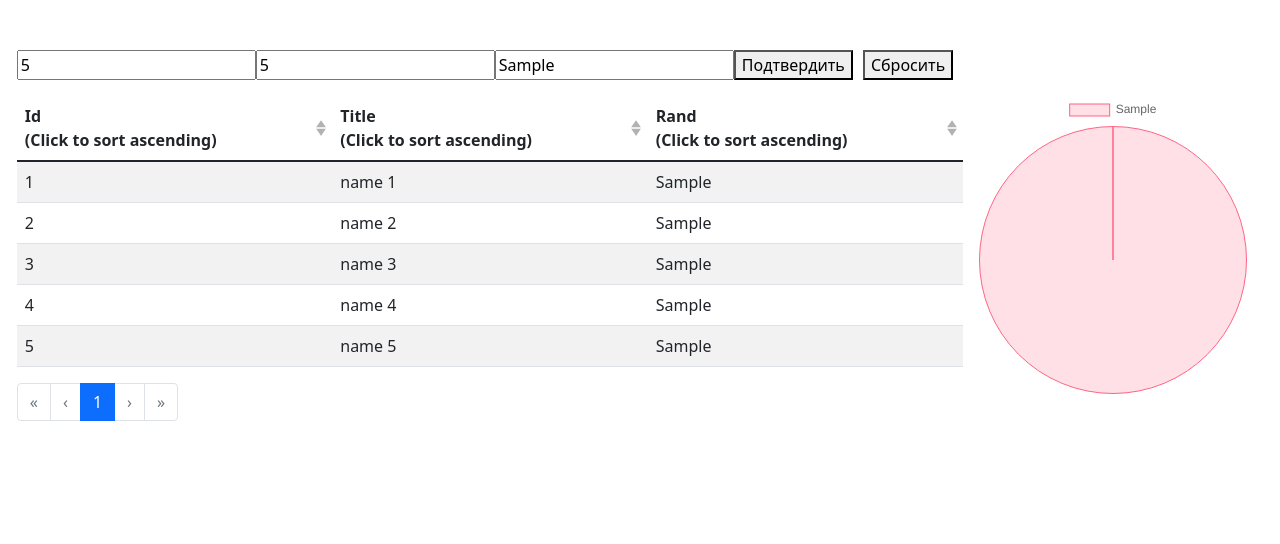
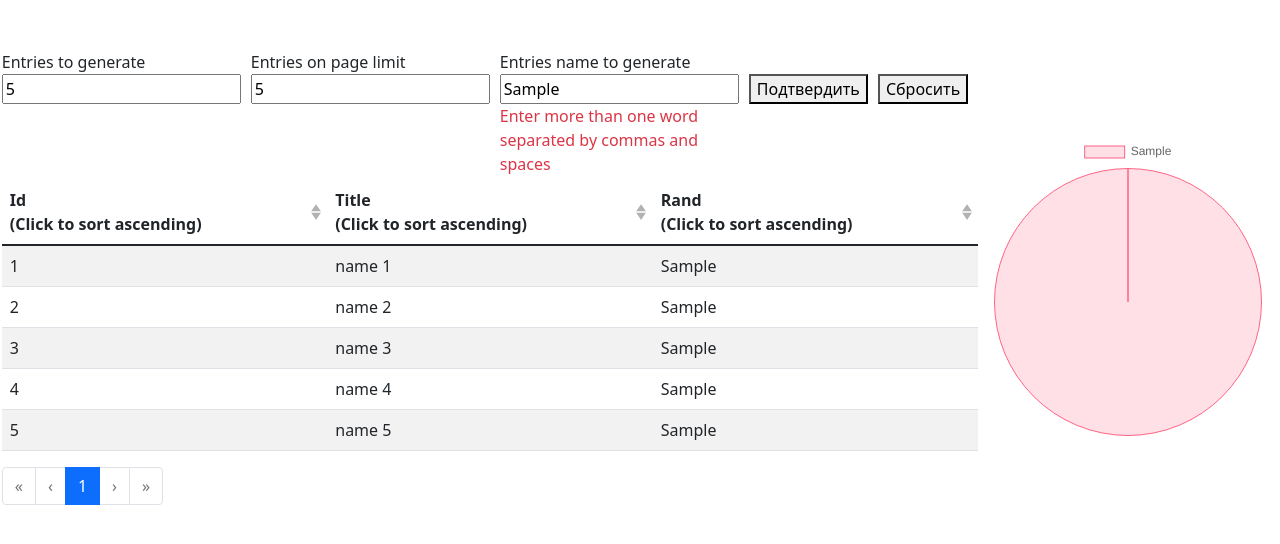
Before and after one commit to RusAlex91/assignment-vue, a Vue app: page / in a window 1280 px wide. Both pictures are taken after typing "5", "5", "Sample" into the empty fields and a click on the button "Подтвердить". Shown: the top 544 px of the page. Built offline with nearby package versions, Linux system fonts and the light colour scheme.

Commit message:
validation inputs impl

```diff
--- a/src/components/GenForm.vue
+++ b/src/components/GenForm.vue
@@ -1,24 +1,48 @@
 <template>
   <div class="">
     <form action="" v-on:submit.prevent>
+      <label>
+        Entries to generate
         <input
           placeholder="0"
           v-model.number="recordsCount"
           type="number"
           class="records-number"
         />
+        <span
+          :class="{ invisible: inputRecordError == '' }"
+          class="text-danger inputError"
+          >{{ this.inputRecordError }}</span
+        >
+      </label>
+      <label>
+        Entries on page limit
         <input
           placeholder="0"
           v-model.number="onPageCount"
           type="number"
           class="onpage-number"
         />
+        <span
+          :class="{ invisible: inputPageError == '' }"
+          class="text-danger inputError"
+          >{{ this.inputPageError }}</span
+        >
+      </label>
+      <label>
+        Entries name to generate
         <input
           placeholder="apple, tomato"
           v-model="randWords"
           type="text"
           class="rand-words"
         />
+        <span
+          :class="{ invisible: inputRandError == '' }"
+          class="text-danger inputError"
+          >{{ this.inputRandError }}</span
+        >
+      </label>
       <button @click="applyData" class="apply">Подтвердить</button>
       <button @click="resetData" class="reset">Сбросить</button>
     </form>
@@ -33,7 +57,10 @@ export default {
       onPageCount: null,
       randWords: null,
       preJSONdata: null,
-      JSONData: null
+      JSONData: null,
+      inputRecordError: '',
+      inputPageError: '',
+      inputRandError: ''
     }
   },
   methods: {
@@ -73,13 +100,65 @@ export default {
     generateJSON () {
       this.JSONData = JSON.stringify(this.preJSONdata)
     }
+  },
+  watch: {
+    randWords () {
+      if (this.randWords === null) {
+        this.inputRandError = ''
+        return
+      }
+      const reg = /^\w+(?:(?:,\s\w+)+|(?:\s\w+)+)$/
+      if (!reg.test(this.randWords)) {
+        this.inputRandError =
+          'Enter more than one word separated by commas and spaces'
+      } else {
+        this.inputRandError = ''
+      }
+    },
+    recordsCount () {
+      if (this.recordsCount === null) {
+        this.inputRecordError = ''
+        return
+      }
+      if (this.recordsCount < 1) {
+        this.inputRecordError = 'Entries must be more then zero'
+      } else {
+        this.inputRecordError = ''
+      }
+    },
+    onPageCount () {
+      if (this.onPageCount === null) {
+        this.inputPageError = ''
+        return
+      }
+      if (this.onPageCount < 1) {
+        this.inputPageError = 'Entries max rows must be more then zero'
+      } else {
+        this.inputPageError = ''
+      }
+    }
   }
 }
 </script>
 
 <style>
-input {
+.invisible {
+  visibility: hidden;
+}
+
+.inputError {
+  position: absolute;
+  top: 10;
+}
+
+form input {
+  display: flex;
   margin-right: 10px;
+}
+
+form label {
+  margin-bottom: 60px;
+  position: relative;
 }
 
 form button {
```
Lines whose indentation alone changed are shown as unchanged.
